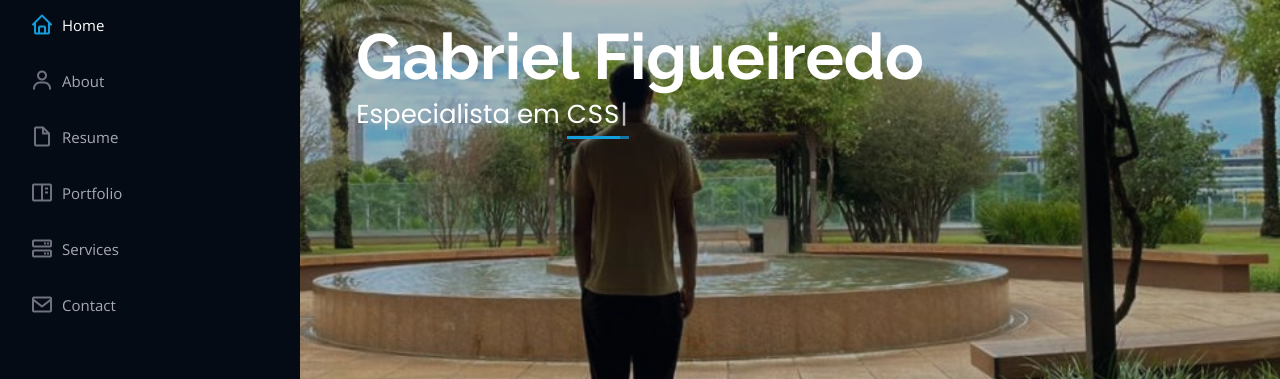
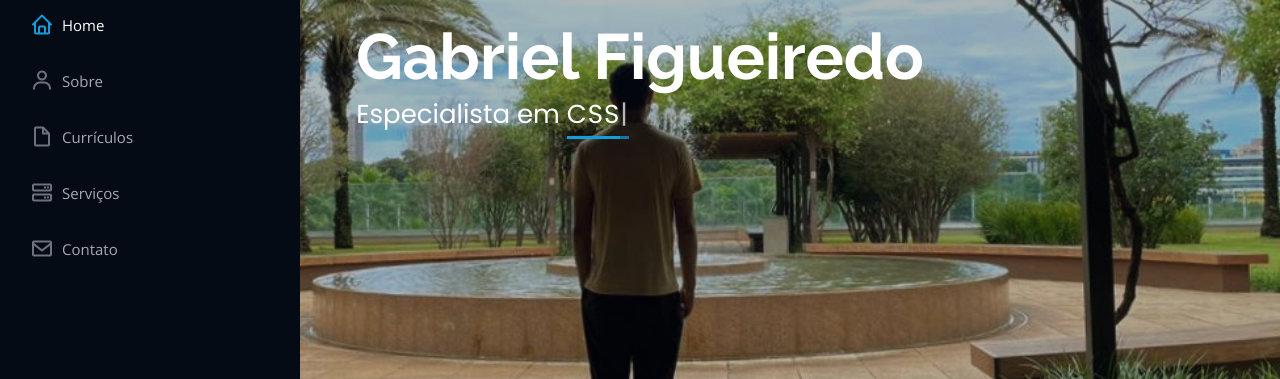
Before and after one commit to Gebher/Portifolio, a plain HTML site: page index.html in a window 1280 px wide. Shown: the part 294-673 px from the top of the page. Drawn offline with nearby package versions, Linux system fonts and the light colour scheme.

Commit message:
Tradução do menu lateral

```diff
--- a/index.html
+++ b/index.html
@@ -60,11 +60,10 @@
       <nav id="navbar" class="nav-menu navbar">
         <ul>
           <li><a href="#hero" class="nav-link scrollto active"><i class="bx bx-home"></i> <span>Home</span></a></li>
-          <li><a href="#about" class="nav-link scrollto"><i class="bx bx-user"></i> <span>About</span></a></li>
-          <li><a href="#resume" class="nav-link scrollto"><i class="bx bx-file-blank"></i> <span>Resume</span></a></li>
-          <li><a href="#portfolio" class="nav-link scrollto"><i class="bx bx-book-content"></i> <span>Portfolio</span></a></li>
-          <li><a href="#services" class="nav-link scrollto"><i class="bx bx-server"></i> <span>Services</span></a></li>
-          <li><a href="#contact" class="nav-link scrollto"><i class="bx bx-envelope"></i> <span>Contact</span></a></li>
+          <li><a href="#about" class="nav-link scrollto"><i class="bx bx-user"></i> <span>Sobre</span></a></li>
+          <li><a href="#resume" class="nav-link scrollto"><i class="bx bx-file-blank"></i> <span>Currículos</span></a></li>
+          <li><a href="#services" class="nav-link scrollto"><i class="bx bx-server"></i> <span>Serviços</span></a></li>
+          <li><a href="#contact" class="nav-link scrollto"><i class="bx bx-envelope"></i> <span>Contato</span></a></li>
         </ul>
       </nav><!-- .nav-menu -->
     </div>
```
